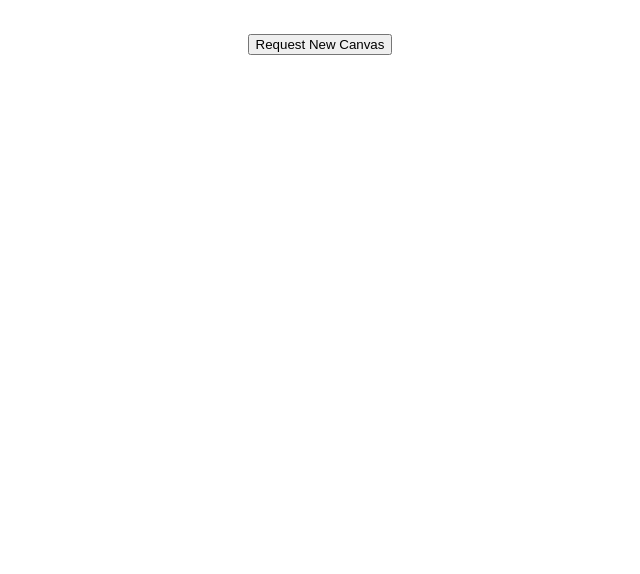
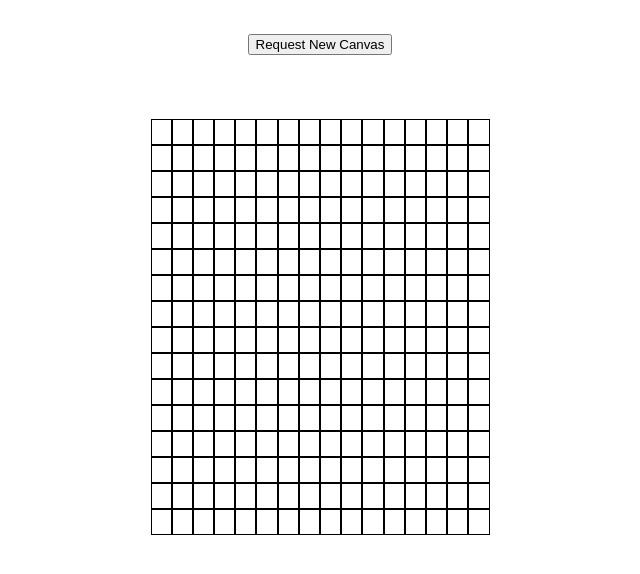
Before and after one commit to CluckyDawey/Etch-a-Sketch, a plain HTML site: page index.html in a window 1280 px wide. Shown: the whole page, without its empty margins (320-960 px from the left). Drawn offline with Linux system fonts and the light colour scheme.

Commit message:
integrated eventListener inside of function to fix bug of missing eventListener after generating new Canvas
Finished restructuring function for Canvas creation

Added a limit of 100 to Canvas size creation

```diff
--- a/Etch-a-Sketch.js
+++ b/Etch-a-Sketch.js
@@ -1,26 +1,36 @@
 const Container = document.querySelector(".container")
 
-const colBoxes = document.createElement("div")
-colBoxes.setAttribute("class", "sContainer")
+//create item boxes
+function createItems() {
+    const box = document.createElement("div");
+    box.classList.add("items")
+    box.addEventListener("mouseenter", ()=>{
+        box.style.backgroundColor = "black";
+    })
+    return box
+}
 
-//create divs to be inserted into container
-const box = document.createElement("div");
-box.setAttribute("class", "items");
+//create rows of divs to be inserted into container
+function createRows(n=16) {
+    const rowBoxes = document.createElement("div")
+    for (let i = 0; i < n; i++) {
+        let item = createItems();
+        rowBoxes.append(item);
+    }
+    rowBoxes.classList.add("sContainer")
+
+    return rowBoxes
+}
+
 
 //function to append columns of boxes
 function generateCanvas(n=16) {
     for(let i = 0; i < n; i++) {
-        let clone = colBoxes.cloneNode(true);
+        let clone = createRows(n);
         Container.appendChild(clone);
     }
 }
 
-//function to append rows of boxes
-function appendRows(n=16) {
-    for (let i = 0; i < n; i++) {
-        colBoxes.append(box.cloneNode(true));
-    }
-}
 
 //Function to create the whole canvas
 
@@ -38,16 +48,7 @@ reqButton.addEventListener("click", function() {
     } else if (canvasSize > 100) {
         alert("The maximum number that can be accepted is 100")
     } else {
-        wholeCanvas(canvasSize)
+        Container.replaceChildren()
+        generateCanvas(canvasSize)
     }
 })
-
-//main function for Etch a Sketch
-const canvas = document.querySelectorAll(".items")
-
-canvas.forEach((canva) => {
-    canva.addEventListener("mouseout", function() {
-        canva.style.backgroundColor = "black";
-        console.log("Hovered!")
-    })
-})
--- a/styles.css
+++ b/styles.css
@@ -10,7 +10,6 @@ body {
     flex-direction: column;
     justify-content: center;
     align-items: center;
-    max-width: 25vw;
 }
 
 
@@ -19,12 +18,13 @@ body {
     flex-direction: row;
     justify-content: center;
     align-items: center;
+    flex-wrap: wrap;
 }
 
 .sContainer > .items {
     border: 1px black solid;
+    width: 1.5vw;
     height: 3vh;
-    width: 1.5vw;
 }
 
 button {
```
